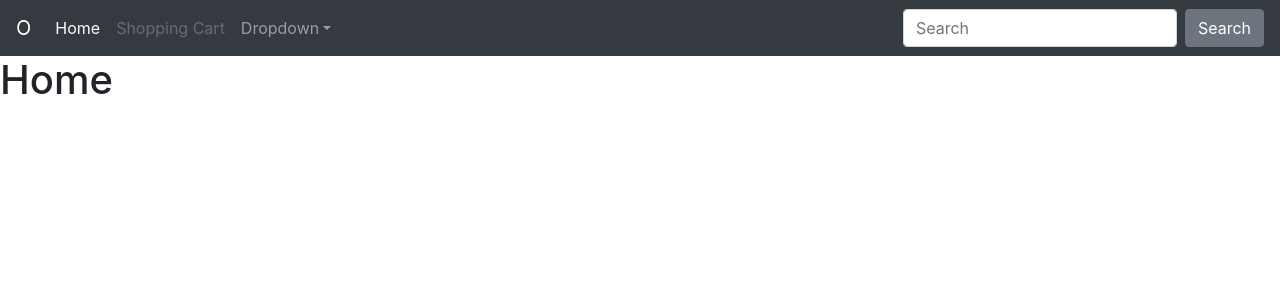
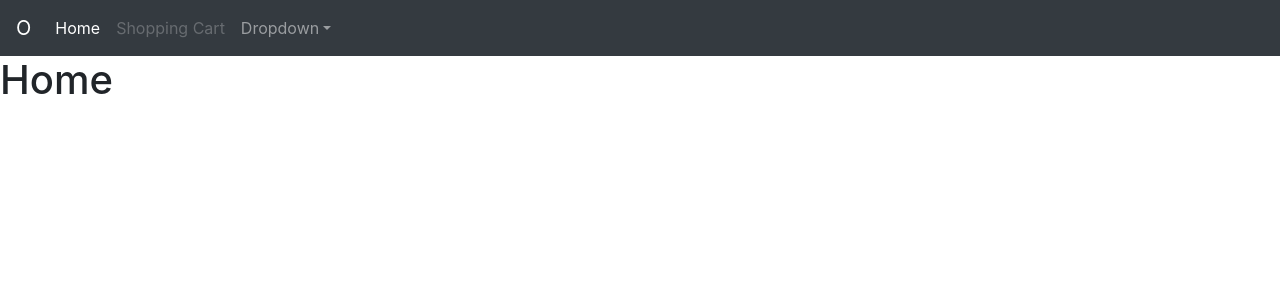
Before and after one commit to sbenn9210/apprentice-react-o-shop, a React (Create React App) app: page / in a window 1280 px wide. Shown: the top 300 px of the page. Built offline with nearby package versions, Linux system fonts and the light colour scheme.

Commit message:
feat(o-shop): update file structure

```diff
--- a/package.json
+++ b/package.json
@@ -14,6 +14,7 @@
   },
   "scripts": {
     "start": "yarn global add serve && serve -s build",
+    "dev": "react-scripts start",
     "build": "react-scripts build",
     "test": "react-scripts test",
     "eject": "react-scripts eject"
--- a/src/components/Header/Header.js
+++ b/src/components/Header/Header.js
@@ -71,17 +71,6 @@ function Header() {
               </div>
             </li>
           </ul>
-          <form class="form-inline my-2 my-lg-0">
-            <input
-              class="form-control mr-sm-2"
-              type="text"
-              placeholder="Search"
-              aria-label="Search"
-            />
-            <button class="btn btn-secondary my-2 my-sm-0" type="submit">
-              Search
-            </button>
-          </form>
         </div>
       </nav>
 
```
Also changed, not shown: src/components/Main/Main.js (+8 -8 lines), src/pages/Home/AdminHome.js (added, +7 -0 lines), src/pages/Checkout/CheckOut.js (renamed from src/pages/CheckOut.js), src/pages/Home/Home.js (renamed from src/pages/Home.js), src/pages/Orders/AdminOrders.js (renamed from src/pages/AdminOrders.js), src/pages/Orders/OrderSuccess.js (renamed from src/pages/OrderSuccess.js), src/pages/Orders/Orders.js (renamed from src/pages/Orders.js), src/pages/Products/AdminProducts.js (renamed from src/pages/AdminProducts.js), src/pages/Products/Products.js (renamed from src/pages/Products.js), src/pages/ShoppingCart/ShoppingCart.js (renamed from src/pages/ShoppingCart.js).
